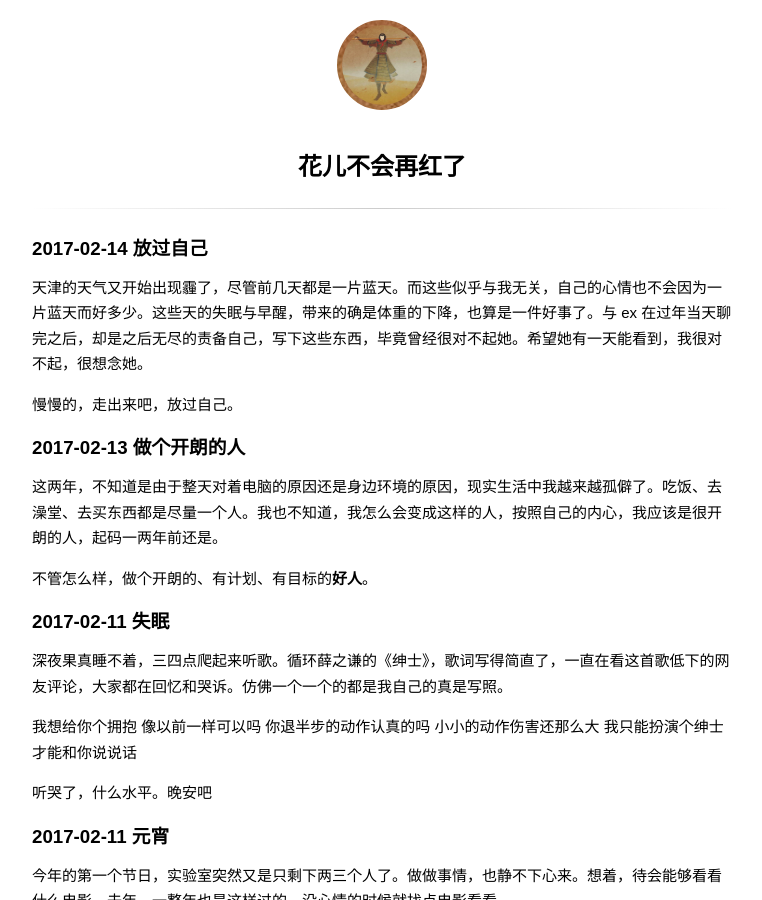
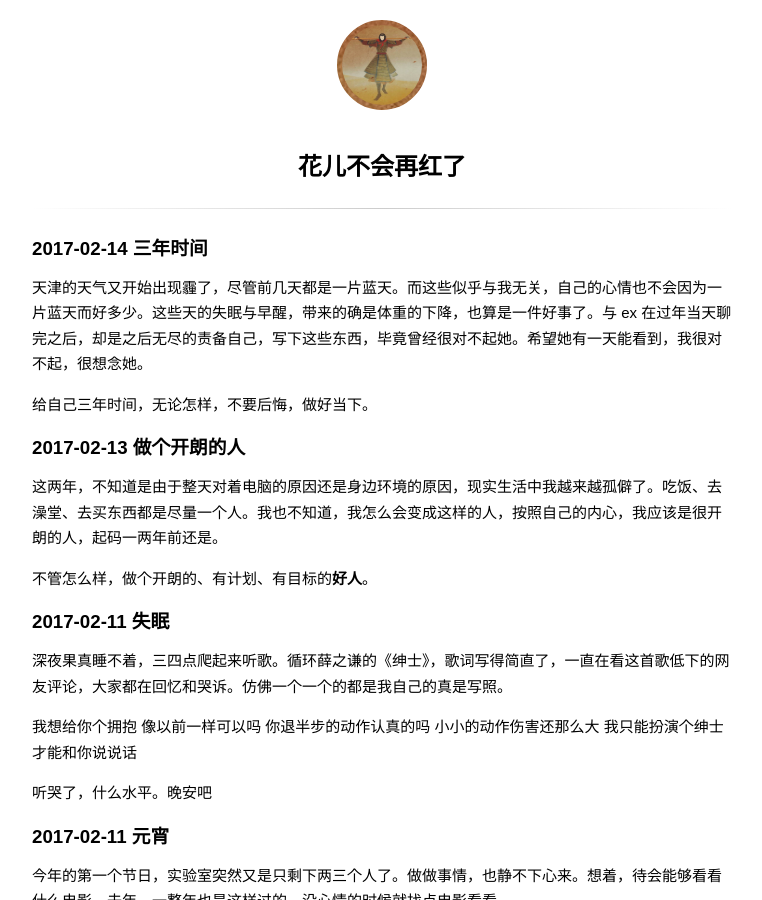
Before and after one commit to wuchangfeng/wuchangfeng.github.io, a Jekyll site: the page built from diary.md, in a window 1280 px wide and 900 px high. Shown: the whole window, without its empty margins (258-1020 px from the left). Built offline with Jekyll 4.4.1, drawn with Linux system fonts in a browser that asks for light colours; some web fonts are replaced; comment, search, counter and statistics services are not loaded.

Commit message:
blog update

```diff
--- a/diary.md
+++ b/diary.md
@@ -2,11 +2,11 @@
 title: 花儿不会再红了
 ---
 
-### 2017-02-14 放过自己
+### 2017-02-14 三年时间
 
 天津的天气又开始出现霾了，尽管前几天都是一片蓝天。而这些似乎与我无关，自己的心情也不会因为一片蓝天而好多少。这些天的失眠与早醒，带来的确是体重的下降，也算是一件好事了。与 ex 在过年当天聊完之后，却是之后无尽的责备自己，写下这些东西，毕竟曾经很对不起她。希望她有一天能看到，我很对不起，很想念她。
 
-慢慢的，走出来吧，放过自己。
+给自己三年时间，无论怎样，不要后悔，做好当下。
 
 ###  2017-02-13 做个开朗的人
 
```
